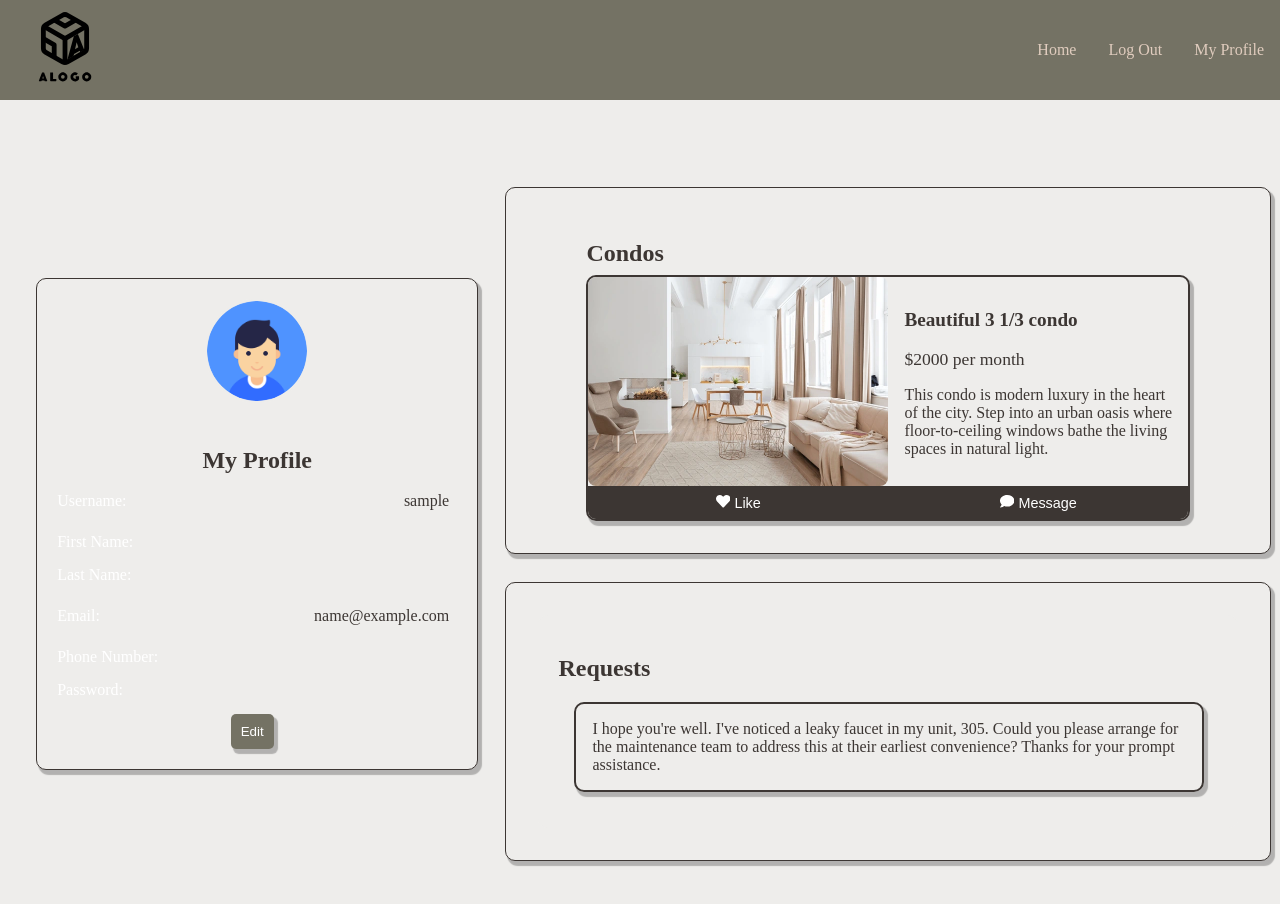
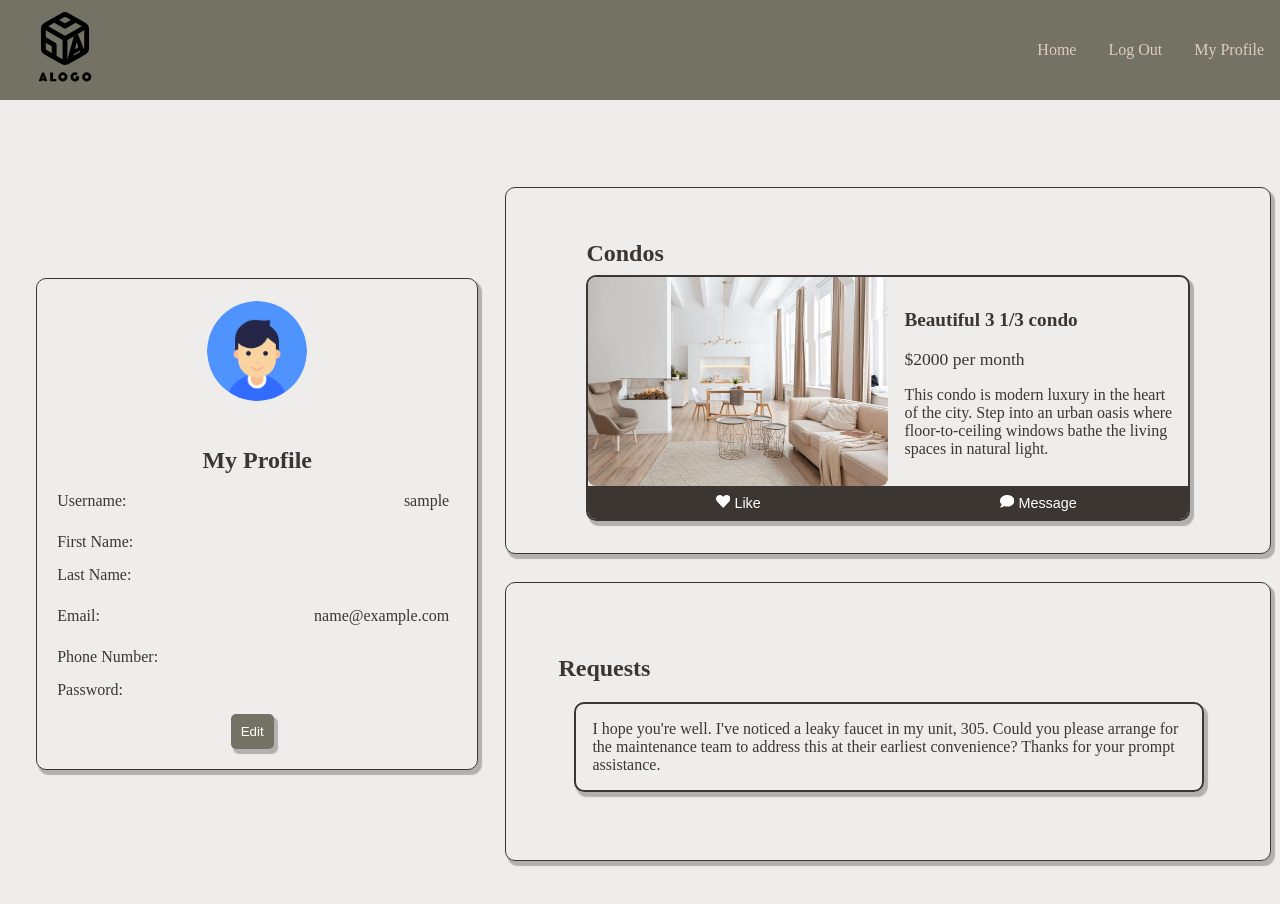
Before and after one commit to Ahmad-Elmahallawy/iCondo, a React (Create React App) app in the folder frontend/: page /Profile in a window 1280 px wide. Shown: the top 904 px of the page. Built offline with nearby package versions, Linux system fonts and the light colour scheme; sample sign-in values are in the browser's storage.

Commit message:
removed local storage

```diff
--- a/frontend/src/Components/UserProfile/UserInformation.tsx
+++ b/frontend/src/Components/UserProfile/UserInformation.tsx
@@ -31,8 +31,6 @@ const UserInformation: React.FC<UserInformationProps> = ({ data }) => {
     setUserData(data);
   }, [data]);
 
-
-
   const handleEditPictureClick = (): void => {
     const fileInput = document.getElementById("profilePictureInput");
     fileInput?.click();
@@ -57,7 +55,6 @@ const UserInformation: React.FC<UserInformationProps> = ({ data }) => {
           pictureFormData
         );
       }
-      localStorage.setItem("userData", JSON.stringify(userData));
     } catch (error) {
       setErrorMessage("Error updating user details");
       setSuccessMessage(null);
@@ -90,8 +87,6 @@ const UserInformation: React.FC<UserInformationProps> = ({ data }) => {
       }));
     }
   };
-
-
 
   return (
     <div
--- a/frontend/src/Style/UserProfileStyle/UserInformationStyle.css
+++ b/frontend/src/Style/UserProfileStyle/UserInformationStyle.css
@@ -83,7 +83,7 @@
 .user-information-label {
   margin-right: 10px;
   text-align: left !important;
-  color: #fff;
+  color: var(--color4);
 }
 
 .user-information-input,
```
